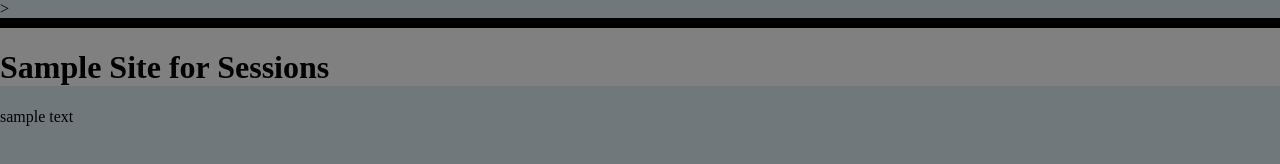
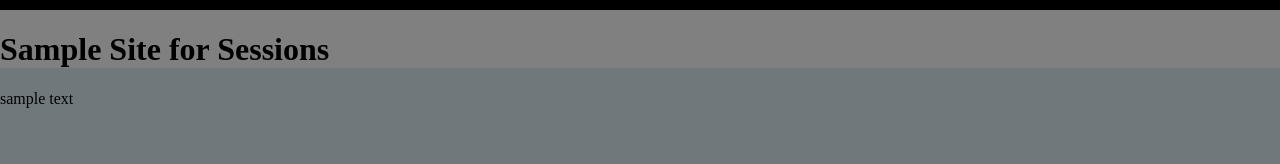
Before and after one commit to hicallmeal/sessions, a plain HTML site: page index.html in a window 1280 px wide. Drawn offline with Linux system fonts and the light colour scheme.

Commit message:
Update index.html

```diff
--- a/index.html
+++ b/index.html
@@ -2,7 +2,7 @@
 <head>
 	<title>Sessions</title>
 	<link rel="icon" href="./S Logo.png">
-	<link rel="stylesheet" href="./main.css">>
+	<link rel="stylesheet" href="./main.css">
 	<meta name="viewport" content="width=device-width, initial-scale=1.0">
 </head>
 <body>
```
